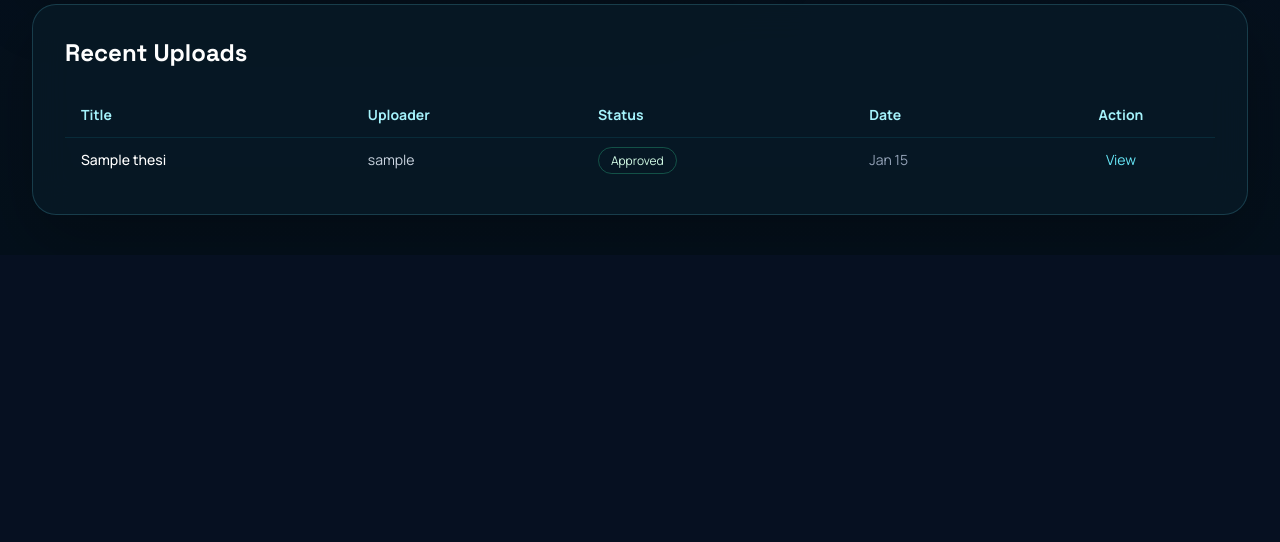
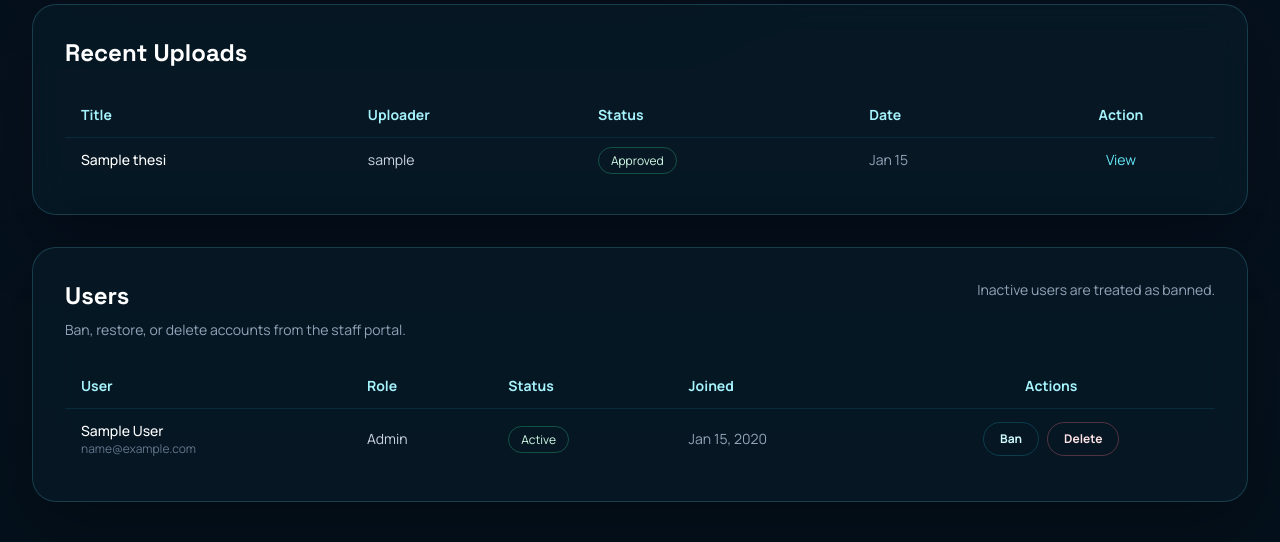
Before and after one commit to PIC2006/E-library, a Django app: page /staff/ in a window 1280 px wide. Shown: the part 913-1455 px from the top of the page. Before the commit the page ends 1128 px from the top, so only its background shows below. Run offline with Django 5.2, Linux system fonts and the light colour scheme; a user stored in the database is signed in; data comes from the database, SQL or seed files in the repository; tables that the repository leaves empty hold one stand-in row (values such as "Sample post"); parts of the project's set-up code (start-up, migrations or seed data) failed here and were passed over; some libraries are stand-ins or nearby versions.

```diff
--- a/accounts/urls.py
+++ b/accounts/urls.py
@@ -1,6 +1,14 @@
 from django.urls import path
 
-from .views import AdminLoginView, CustomLogoutView, ProfileView, UserLoginView, UserRegistrationView
+from .views import (
+    AdminLoginView,
+    CustomLogoutView,
+    ProfileView,
+    StaffUserDeleteView,
+    StaffUserToggleActiveView,
+    UserLoginView,
+    UserRegistrationView,
+)
 
 urlpatterns = [
     path("login/", UserLoginView.as_view(), name="login"),
@@ -8,4 +16,6 @@ urlpatterns = [
     path("admin-login/", AdminLoginView.as_view(), name="admin-login"),
     path("profile/", ProfileView.as_view(), name="profile"),
     path("logout/", CustomLogoutView.as_view(next_page="home"), name="logout"),
+    path("staff/users/<int:pk>/toggle-active/", StaffUserToggleActiveView.as_view(), name="staff-user-toggle-active"),
+    path("staff/users/<int:pk>/delete/", StaffUserDeleteView.as_view(), name="staff-user-delete"),
 ]
--- a/search/context_processors.py
+++ b/search/context_processors.py
@@ -58,6 +58,9 @@ def search_ui_context(request):
         request.user.is_staff or request.user.is_superuser or getattr(request.user, "role", None) == "admin"
     )
 
+    if not request.user.is_authenticated:
+        external_sources = [source for source in external_sources if source.get("category") != "gdrive"]
+
     return {
         "search_course_options": courses,
         "search_suggestions": search_suggestions,
--- a/templates/theses/admin_home.html
+++ b/templates/theses/admin_home.html
@@ -161,5 +161,66 @@
             </div>
         {% endif %}
     </section>
+
+    <section class="glass rounded-3xl p-8">
+        <div class="flex flex-col gap-3 md:flex-row md:items-start md:justify-between">
+            <div>
+                <h2 class="text-2xl font-bold text-white">Users</h2>
+                <p class="mt-2 text-sm text-slate-400">Ban, restore, or delete accounts from the staff portal.</p>
+            </div>
+            <p class="text-sm text-slate-400">Inactive users are treated as banned.</p>
+        </div>
+
+        <div class="mt-6 overflow-x-auto">
+            <table class="w-full text-sm text-slate-300">
+                <thead>
+                    <tr class="border-b border-cyan-400/10">
+                        <th class="px-4 py-3 text-left text-cyan-200">User</th>
+                        <th class="px-4 py-3 text-left text-cyan-200">Role</th>
+                        <th class="px-4 py-3 text-left text-cyan-200">Status</th>
+                        <th class="px-4 py-3 text-left text-cyan-200">Joined</th>
+                        <th class="px-4 py-3 text-center text-cyan-200">Actions</th>
+                    </tr>
+                </thead>
+                <tbody class="divide-y divide-cyan-400/10">
+                    {% for account in managed_users %}
+                        <tr>
+                            <td class="px-4 py-3">
+                                <div class="font-medium text-white">{{ account.get_full_name|default:account.username }}</div>
+                                <div class="text-xs text-slate-500">{{ account.email|default:'No email set' }}</div>
+                            </td>
+                            <td class="px-4 py-3 capitalize">{{ account.role }}</td>
+                            <td class="px-4 py-3">
+                                {% if account.is_active %}
+                                    <span class="rounded-full border border-emerald-400/30 px-3 py-1 text-xs text-emerald-100">Active</span>
+                                {% else %}
+                                    <span class="rounded-full border border-rose-400/30 px-3 py-1 text-xs text-rose-100">Banned</span>
+                                {% endif %}
+                            </td>
+                            <td class="px-4 py-3 text-slate-400">{{ account.date_joined|date:"M d, Y" }}</td>
+                            <td class="px-4 py-3">
+                                <div class="flex flex-wrap justify-center gap-2">
+                                    <form method="post" action="{% url 'staff-user-toggle-active' account.pk %}">
+                                        {% csrf_token %}
+                                        <button type="submit" class="rounded-full border border-cyan-400/20 px-4 py-2 text-xs font-semibold text-cyan-100 hover:bg-cyan-400/10">
+                                            {% if account.is_active %}Ban{% else %}Restore{% endif %}
+                                        </button>
+                                    </form>
+                                    <form method="post" action="{% url 'staff-user-delete' account.pk %}" onsubmit="return confirm('Delete this user permanently?')">
+                                        {% csrf_token %}
+                                        <button type="submit" class="rounded-full border border-rose-400/30 px-4 py-2 text-xs font-semibold text-rose-100 hover:bg-rose-500/10">Delete</button>
+                                    </form>
+                                </div>
+                            </td>
+                        </tr>
+                    {% empty %}
+                        <tr>
+                            <td colspan="5" class="px-4 py-6 text-center text-slate-400">No users found.</td>
+                        </tr>
+                    {% endfor %}
+                </tbody>
+            </table>
+        </div>
+    </section>
 </div>
 {% endblock %}
--- a/theses/views.py
+++ b/theses/views.py
@@ -436,6 +436,7 @@ class AdminHomeView(LoginRequiredMixin, UserPassesTestMixin, TemplateView):
         context["admin_year"] = year
         context["total_downloads"] = Download.objects.count()
         context["total_users"] = get_user_model().objects.count()
+        context["managed_users"] = get_user_model().objects.order_by("-is_active", "-date_joined")
         return context
 
 
```
Also changed, not shown: accounts/views.py (+41 -1 lines), theses/models.py (+4 -3 lines).
